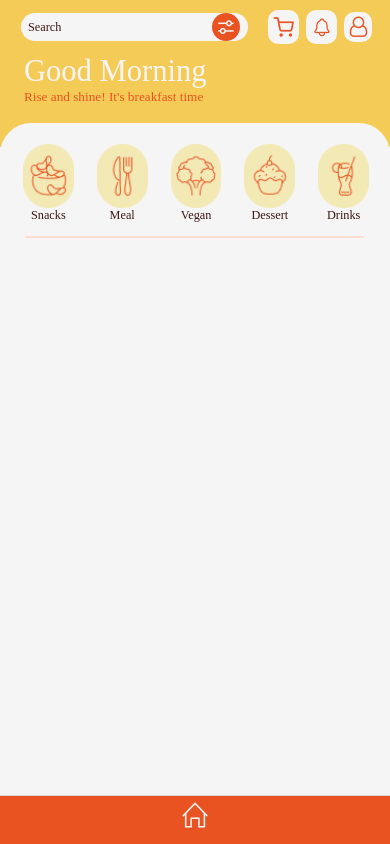
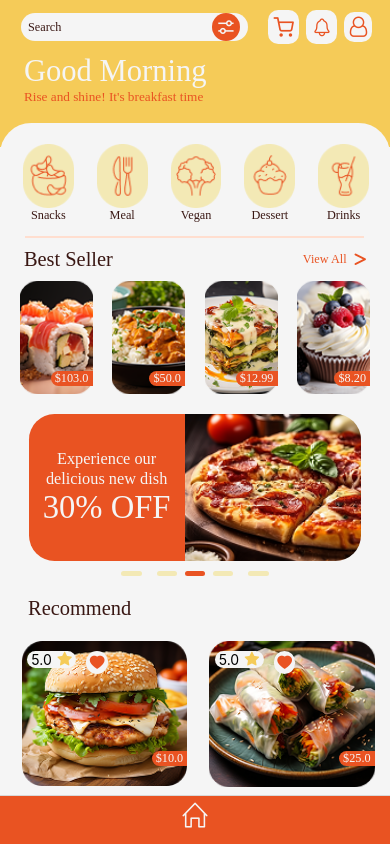
Before and after one commit to hariskhan117/Food-Delivery-Ui, a React Native app: screen /Home in a window 390 px wide. Built offline with nearby package versions, Linux system fonts and the light colour scheme.

Commit message:
updated Home Screen

```diff
--- a/src/screen/HomeScreen/index.js
+++ b/src/screen/HomeScreen/index.js
@@ -1,13 +1,27 @@
-import { View, Text, StyleSheet } from 'react-native';
+import {
+  View,
+  Text,
+  StyleSheet,
+  FlatList,
+  TouchableOpacity,
+  Image,
+  ScrollView,
+} from 'react-native';
 import React from 'react';
 import ScreenWrapper from '../../components/ScreenWrapper/index';
 import SearchBarCmp from '../../components/Header/SearchBarCmp';
 import { Colors } from '../../constant/Colors';
 import Category from '../../components/FoodCategory/Category';
+import FontAwesome from 'react-native-vector-icons/FontAwesome6';
+import { moderateScale, scale, verticalScale } from '../../constant/Scaling';
+import Fonts from '../../constant/Fonts';
+import { RecommendList, Seller } from '../../data/HomeData/index';
+import AntDesign from 'react-native-vector-icons/AntDesign';
 
 const Home = () => {
   return (
     <ScreenWrapper>
+      <ScrollView>
         <View style={styles.container}>
           <View>
             <SearchBarCmp
@@ -18,7 +32,103 @@ const Home = () => {
           <View>
             <Category />
           </View>
+          <View>
+            <View style={styles.sellerContainer}>
+              <Text style={styles.sellerTitle}>Best Seller</Text>
+              <View style={styles.iconContainer}>
+                <Text style={styles.sellerView}>View All</Text>
+                <FontAwesome
+                  name="greater-than"
+                  size={moderateScale(15)}
+                  color={Colors.orange600}
+                />
               </View>
+            </View>
+            <FlatList
+              data={Seller}
+              horizontal
+              showsHorizontalScrollIndicator={false}
+              key={item => item.id.toString()}
+              renderItem={({ item }) => (
+                <TouchableOpacity>
+                  <View>
+                    <View style={styles.imageContainer}>
+                      <Image style={styles.img} source={item.image} />
+                      <View style={styles.priceContainer}>
+                        <Text style={styles.price}>{item.price}</Text>
+                      </View>
+                    </View>
+                  </View>
+                </TouchableOpacity>
+              )}
+            />
+          </View>
+          <View style={styles.discountContaier}>
+            <View style={styles.discBox}>
+              <Text style={styles.discTxt}>
+                Experience our delicious new dish
+              </Text>
+              <Text style={styles.disHeading}>30% OFF</Text>
+            </View>
+            <View style={styles.discImgContainer}>
+              <Image
+                style={styles.discImg}
+                source={require('../../assets/images/pizza.png')}
+                resizeMode="cover"
+              />
+            </View>
+          </View>
+          <View style={styles.lineContainer}>
+            <View style={styles.line}></View>
+            <View style={styles.line}></View>
+            <View style={styles.activeLine}></View>
+            <View style={styles.line}></View>
+            <View style={styles.line}></View>
+          </View>
+          <View>
+            <View style={styles.recmdContainer}>
+              <Text style={styles.recmdTitle}>Recommend</Text>
+            </View>
+            <FlatList
+              horizontal
+              showsHorizontalScrollIndicator={false}
+              data={RecommendList}
+              keyExtractor={item => item.id.toString()}
+              renderItem={({ item }) => (
+                <TouchableOpacity>
+                  <View style={styles.ratingContainer}>
+                    <View>
+                      <Image
+                        style={styles.recmdImg}
+                        source={item.image}
+                        resizeMode="contain"
+                      />
+                    </View>
+                    <View style={styles.ratingBox}>
+                      <Text>{item.rating}</Text>
+                      <AntDesign
+                        name="star"
+                        size={moderateScale(15)}
+                        color={Colors.yellow500}
+                      />
+                    </View>
+                    <View style={styles.favContainer}>
+                      <AntDesign
+                        name="heart"
+                        size={moderateScale(15)}
+                        color={Colors.orange600}
+                      />
+                    </View>
+                    <View style={styles.priceContainer2}>
+                      <Text style={styles.price}>{item.price}</Text>
+                    </View>
+                  </View>
+                </TouchableOpacity>
+              )}
+            />
+          </View>
+        </View>
+      </ScrollView>
     </ScreenWrapper>
   );
 };
@@ -30,4 +140,160 @@ const styles = StyleSheet.create({
     flex: 1,
     backgroundColor: Colors.white,
   },
+  sellerContainer: {
+    marginTop: verticalScale(10),
+    flexDirection: 'row',
+    justifyContent: 'space-between',
+    marginHorizontal: scale(23),
+    alignItems: 'center',
+  },
+  sellerTitle: {
+    fontSize: moderateScale(20),
+    color: Colors.text800,
+    fontFamily: Fonts.leagueSpartan.medium,
+  },
+  sellerView: {
+    fontSize: moderateScale(12),
+    fontFamily: Fonts.leagueSpartan.medium,
+    color: Colors.orange600,
+  },
+
+  iconContainer: {
+    flexDirection: 'row',
+    alignItems: 'center',
+    justifyContent: 'center',
+    gap: 8,
+  },
+  imageContainer: {
+    marginLeft: scale(19),
+    marginTop: verticalScale(10),
+  },
+  img: {
+    width: scale(70),
+    height: verticalScale(108),
+  },
+  priceContainer: {
+    position: 'absolute',
+    top: 90,
+    right: 0,
+    backgroundColor: Colors.orange600,
+    borderTopLeftRadius: 20,
+    borderBottomLeftRadius: 20,
+    paddingHorizontal: scale(4),
+    alignItems: 'center',
+  },
+  price: {
+    fontSize: moderateScale(12),
+    color: Colors.white,
+    fontFamily: Fonts.leagueSpartan.regular,
+  },
+  discountContaier: {
+    flexDirection: 'row',
+    marginTop: verticalScale(20),
+    alignItems: 'center',
+    justifyContent: 'center',
+    marginBottom: verticalScale(10),
+    backgroundColor: Colors.white,
+  },
+  discBox: {
+    height: verticalScale(141),
+    width: scale(150),
+    backgroundColor: Colors.orange600,
+    borderTopLeftRadius: moderateScale(25),
+    borderBottomLeftRadius: moderateScale(25),
+    alignItems: 'center',
+    justifyContent: 'center',
+  },
+  discTxt: {
+    fontSize: moderateScale(16),
+    marginHorizontal: scale(8),
+    fontFamily: Fonts.leagueSpartan.regular,
+    color: Colors.white,
+    textAlign: 'center',
+  },
+  disHeading: {
+    fontSize: moderateScale(32),
+    fontFamily: Fonts.leagueSpartan.bold,
+    color: Colors.white,
+  },
+  discImgContainer: {
+    height: verticalScale(141),
+    width: scale(170),
+  },
+  discImg: {
+    height: verticalScale(141),
+    width: scale(170),
+    borderTopRightRadius: moderateScale(25),
+    borderBottomRightRadius: moderateScale(25),
+  },
+  lineContainer: {
+    flexDirection: 'row',
+    justifyContent: 'center',
+    marginBottom: verticalScale(20),
+  },
+  line: {
+    height: verticalScale(5),
+    width: scale(20),
+    marginHorizontal: scale(7),
+    backgroundColor: Colors.yellowBase,
+    borderRadius: moderateScale(10),
+  },
+  activeLine: {
+    height: verticalScale(5),
+    width: scale(20),
+    backgroundColor: Colors.orange600,
+    borderRadius: moderateScale(10),
+  },
+  recmdContainer: {
+    backgroundColor: Colors.white,
+    marginHorizontal: scale(27),
+    marginBottom: verticalScale(20),
+  },
+  recmdTitle: {
+    fontSize: moderateScale(20),
+    fontFamily: Fonts.leagueSpartan.medium,
+    color: Colors.text800,
+  },
+  ratingContainer: {
+    flexDirection: 'row',
+    marginLeft: 22,
+    position: 'relative',
+    marginBottom: verticalScale(20),
+  },
+  recmdImg: {
+    height: verticalScale(140),
+    width: scale(159),
+  },
+  ratingBox: {
+    flexDirection: 'row',
+    backgroundColor: Colors.white,
+    position: 'absolute',
+    top: verticalScale(10),
+    left: scale(5),
+    borderRadius: moderateScale(10),
+    paddingHorizontal: scale(4),
+    alignItems: 'center',
+    gap: scale(5),
+  },
+  favContainer: {
+    backgroundColor: Colors.white,
+    position: 'absolute',
+    top: verticalScale(10),
+    left: scale(62),
+    paddingHorizontal: scale(3),
+    paddingVertical: verticalScale(3),
+    alignItems: 'center',
+    borderRadius: moderateScale(20),
+    justifyContent: 'center',
+  },
+  priceContainer2: {
+    position: 'absolute',
+    top: 110,
+    right: 0,
+    backgroundColor: Colors.orange600,
+    borderTopLeftRadius: 20,
+    borderBottomLeftRadius: 20,
+    paddingHorizontal: scale(4),
+    alignItems: 'center',
+  },
 });
```
Lines whose indentation alone changed are shown as unchanged.
